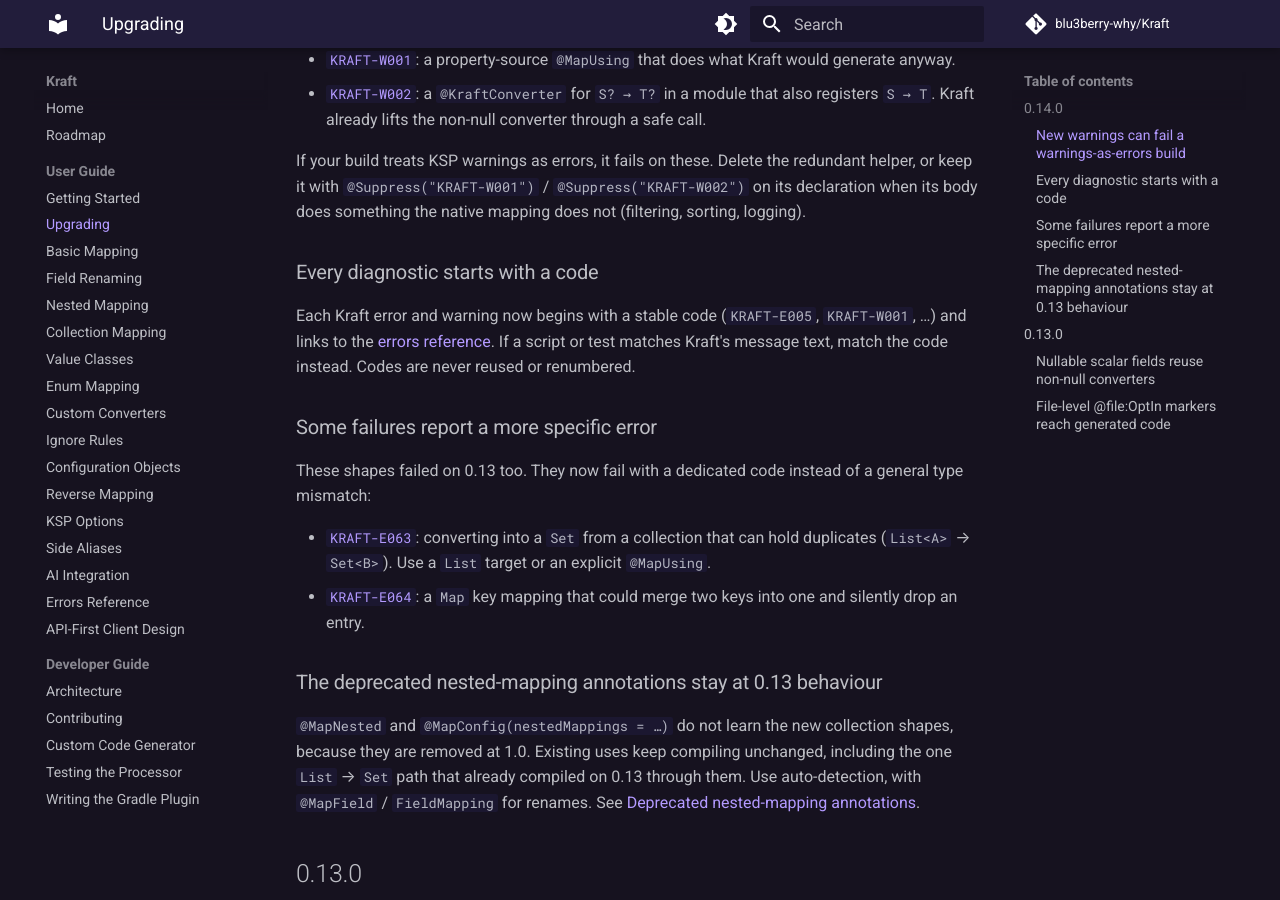
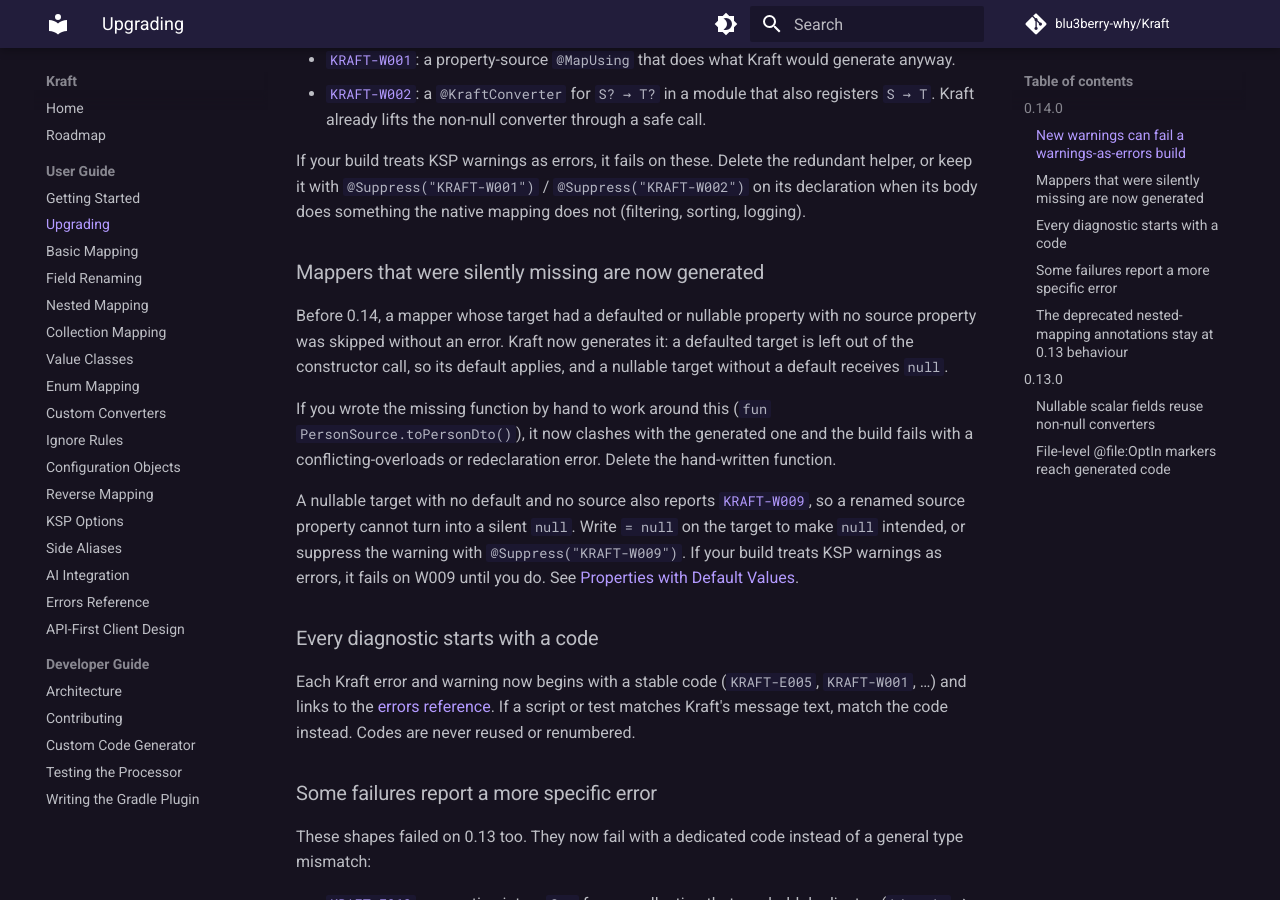
Before and after one commit to blu3berry-why/Kraft, an MkDocs documentation site: the page built from docs/user-guide/upgrading.md, in a window 1280 px wide and 900 px high, scrolled down 522 px. Built offline with MkDocs 1.6.1 and Material for MkDocs 9.7.7, drawn with Linux system fonts in a browser that asks for light colours; comment, search, counter and statistics services are not loaded.

Commit message:
docs: upgrading note, skill and roadmap for the silent mapper drop fix
Co-Authored-By: Claude Opus 5.5 <noreply@anthropic.com>
Claude-Session: https://claude.ai/code/session_01XbUd9FfvctmyK9gjR4R1tE

```diff
--- a/docs/user-guide/upgrading.md
+++ b/docs/user-guide/upgrading.md
@@ -14,6 +14,14 @@ This page lists the changes in each release that can affect a build that already
 - [`KRAFT-W002`](errors.md#kraft-w002): a `@KraftConverter` for `S? → T?` in a module that also registers `S → T`. Kraft already lifts the non-null converter through a safe call.
 
 If your build treats KSP warnings as errors, it fails on these. Delete the redundant helper, or keep it with `@Suppress("KRAFT-W001")` / `@Suppress("KRAFT-W002")` on its declaration when its body does something the native mapping does not (filtering, sorting, logging).
+
+### Mappers that were silently missing are now generated
+
+Before 0.14, a mapper whose target had a defaulted or nullable property with no source property was skipped without an error. Kraft now generates it: a defaulted target is left out of the constructor call, so its default applies, and a nullable target without a default receives `null`.
+
+If you wrote the missing function by hand to work around this (`fun PersonSource.toPersonDto()`), it now clashes with the generated one and the build fails with a conflicting-overloads or redeclaration error. Delete the hand-written function.
+
+A nullable target with no default and no source also reports [`KRAFT-W009`](errors.md#kraft-w009), so a renamed source property cannot turn into a silent `null`. Write `= null` on the target to make `null` intended, or suppress the warning with `@Suppress("KRAFT-W009")`. If your build treats KSP warnings as errors, it fails on W009 until you do. See [Properties with Default Values](basic-mapping.md#properties-with-default-values).
 
 ### Every diagnostic starts with a code
 
```
Also changed, not shown: .claude/skills/kraft-mappers/SKILL.md (+5 -2 lines), docs/ROADMAP.md (+4 -0 lines), openspec/changes/fix-silent-mapper-drop/tasks.md (+3 -3 lines).
